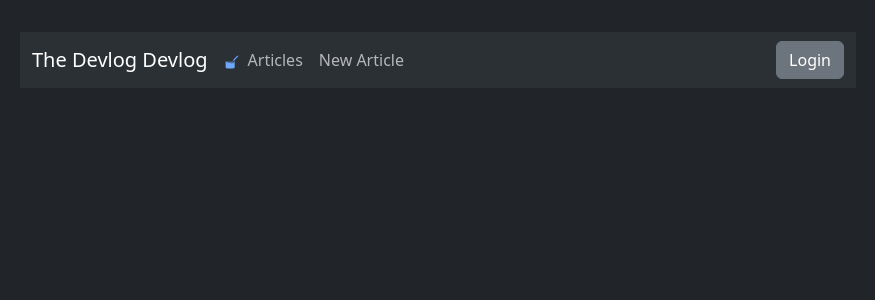
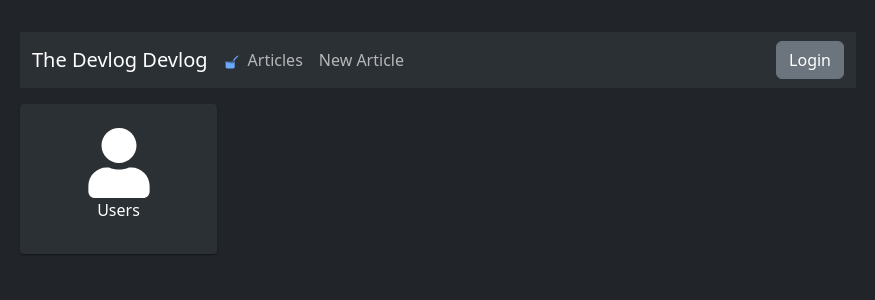
Before and after one commit to d-hayman/rails_react_practice_app, a React (Vite) app in the folder client/: page /admin in a window 1280 px wide. Shown: the top 300 px of the page, without its empty margins (202-1077 px from the left). Built offline with nearby package versions, Linux system fonts and the light colour scheme; no server answers.

Commit message:
Admin Dashboard base

```diff
--- a/client/package.json
+++ b/client/package.json
@@ -12,6 +12,9 @@
     "preview": "vite preview"
   },
   "dependencies": {
+    "@emotion/react": "^11.11.3",
+    "@emotion/styled": "^11.11.0",
+    "@mui/material": "^5.15.7",
     "bootstrap": "^5.3.2",
     "dotenv": "^16.3.1",
     "react": "^18.2.0",
--- a/client/src/components/AppRoutes.tsx
+++ b/client/src/components/AppRoutes.tsx
@@ -4,6 +4,8 @@ import  ArticlesList  from "../features/articles/ArticlesList";
 import ArticleDetails from '../features/articles/ArticleDetails';
 import NewArticleForm from '../features/articles/NewArticleForm';
 import EditArticleForm from '../features/articles/EditArticleForm';
+import AdminRoot from '../features/admin/AdminRoot';
+import AdminUsers from '../features/admin/AdminUsers';
 
 function AppRoutes() {
     return (
@@ -12,6 +14,9 @@ function AppRoutes() {
             <Route path="/article/:id" element={<ArticleDetails/>}/>
             <Route path="/new" element={<NewArticleForm/>}/>
             <Route path="/article/:id/edit" element={<EditArticleForm/>}/>
+
+            <Route path="/admin" element={<AdminRoot/>}/>
+            <Route path="/admin/users" element={<AdminUsers/>}/>
         </Routes>
     )
 }
--- /dev/null
+++ b/client/src/features/admin/AdminRoot.tsx
@@ -0,0 +1,39 @@
+import { Grid, Paper } from "@mui/material";
+import { IconType } from "react-icons";
+import { FaUser } from "react-icons/fa";
+import { Link } from "react-router-dom";
+
+class Tile {
+    public icon!: IconType;
+    public title: string = '';
+    public link: string = '';
+}
+
+function AdminRoot () {
+
+    const tiles:Tile[] = [{icon:FaUser,title:"Users",link:"users"}]
+
+    return (
+        <Grid container justifyContent="left" spacing={2} style={{marginTop:"unset"}}>
+            {tiles.map((value) => (
+                <Grid item xs={3}>
+                    <Link to={`/admin/${value.link}`} style={{textDecoration:"none"}}>
+                        <Paper
+                            sx={{
+                            height: 150,
+                            backgroundColor: '#2b3035',
+                            color: '#ffffff',
+                            paddingTop: 3
+                            }}
+                        >
+                            {<value.icon size={70}/>}<br/>
+                            {value.title}
+                        </Paper>
+                    </Link>
+                </Grid>
+            ))}
+      </Grid>
+    )
+}
+
+export default AdminRoot;
--- /dev/null
+++ b/client/src/features/admin/AdminUsers.tsx
@@ -0,0 +1,7 @@
+function AdminUsers () {
+    return (
+        <></>
+    )
+}
+
+export default AdminUsers;
```
Also changed, not shown: 1 other file (tests, documents, lock files or other folders).
